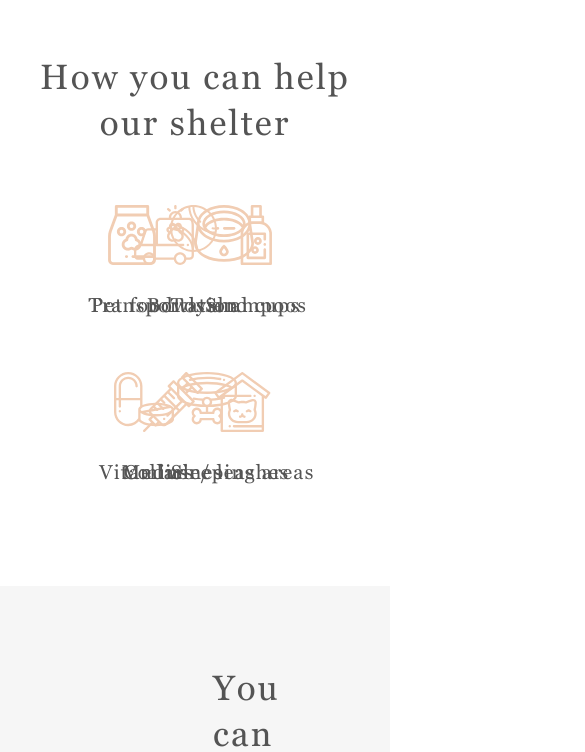
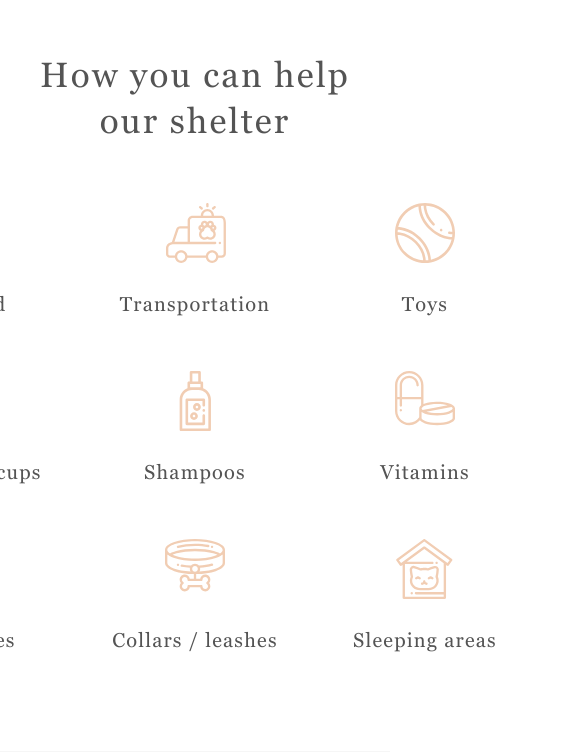
Before and after one commit to oecorango/news-api, a website: page shelter/pages/main/index.html in a window 390 px wide. Shown: the part 4849-5601 px from the top of the page, 585 px wide, since content can reach past the window. Drawn offline with Linux system fonts and the light colour scheme.

Commit message:
feat: add permission 768px for blocks: donation, help, footer, for main page

```diff
--- a/shelter/pages/sass/abstracts/_constants.scss
+++ b/shelter/pages/sass/abstracts/_constants.scss
@@ -11,4 +11,4 @@ $color-dark-m: #B2B2B2;
 
 $content-width: 1280px;
 $tablet-width: 1000px;
-$mobile-width: 660px;
+$mobile-width: 714px;
--- a/shelter/pages/sass/base/_cards.scss
+++ b/shelter/pages/sass/base/_cards.scss
@@ -9,7 +9,6 @@
 	cursor: pointer;
 	&.pets {
 		margin-bottom: 30px;
-
 	}
 	&:hover > button {
 		background: $color-primary-light;
--- a/shelter/pages/sass/base/_carousel.scss
+++ b/shelter/pages/sass/base/_carousel.scss
@@ -22,6 +22,12 @@
 	li {
 		display: inline-block;
 		padding: 0 45px;
+		@include media-tablet {
+			padding: 0 40px 0 0;
+		}
+	}
+	@include media-tablet {
+		padding: 0 10px;
 	}
 }
 
--- a/shelter/pages/sass/components/_donation.scss
+++ b/shelter/pages/sass/components/_donation.scss
@@ -5,14 +5,24 @@
 .donation__wrapper {
 	display: flex;
 	padding: 80px 183px 100px;
-	// flex-flow: column;
+	@include media-tablet {
+		flex-direction: column-reverse;
+		align-items: center;
+		padding: 80px 132px 100px;
+	}
 }
 
 .donation__content {
 	display: flex;
 	flex-direction: column;
-	padding: 0 0 0 30px;
+	padding-left: 30px;
 	width: 42%;
+	@include media-tablet {
+		width: 75.5%;
+		padding-bottom: 60px;
+		padding-top: 1px;
+		padding-left: 0;
+	}
 }
 
 .donation__credit-card {
@@ -62,4 +72,7 @@
 	display: flex;
 	align-items: center;
 	width: 56%;
+	@include media-tablet {
+		width: 100%;
+	}
 }
--- a/shelter/pages/sass/components/_help.scss
+++ b/shelter/pages/sass/components/_help.scss
@@ -2,6 +2,10 @@
 	display: flex;
 	flex-direction: column;
 	padding: 80px 0 42px;
+	@include media-tablet {
+		align-items: center;
+		padding: 78px 0 39px;
+	}
 }
 
 .help__header {
@@ -17,6 +21,12 @@
 	justify-content: space-between;
 	white-space: nowrap;
 	padding: 59px 127px 60px;
+	@include media-tablet {
+		grid-template-columns: repeat(3, 175px);
+		grid-template-rows: repeat(3, 113px);
+		grid-column-gap: 55px;
+		grid-row-gap: 55px;
+	}
 }
 
 .box1,
@@ -36,53 +46,95 @@
 
 .box1,
 .box2,
-.box3,
+.box3 {
+	grid-row: 1/2;
+}
+
 .box4,
 .box5 {
 	grid-row: 1/2;
+	@include media-tablet {
+		grid-row: 2/3;
+	}
 }
 
-.box6,
+.box6 {
+	grid-row: 2/3;
+	@include media-tablet {
+		grid-row: 2/3;
+	}
+}
+
 .box7,
 .box8,
 .box9 {
 	grid-row: 2/3;
+	@include media-tablet {
+		grid-row: 3/4;
+	}
 }
 
 .box1 {
  grid-column: 1/9;
+ @include media-tablet {
+	grid-column: 1/2;
+}
 }
 
 .box2 {
 	grid-column: 21/35;
+	@include media-tablet {
+		grid-column: 2/3;
+	}
  }
 
  .box3 {
 	grid-column: 47/53;
+	@include media-tablet {
+		grid-column: 3/4;
+	}
  }
 
  .box4 {
 	grid-column: 65/79;
+	@include media-tablet {
+		grid-column: 1/2;
+	}
  }
 
  .box5 {
 	grid-column: 91/101;
+	@include media-tablet {
+		grid-column: 2/3;
+	}
  }
 
  .box6 {
 	grid-column: 9/18;
+	@include media-tablet {
+		grid-column: 3/4;
+	}
  }
 
  .box7 {
 	grid-column: 30/39;
+	@include media-tablet {
+		grid-column: 1/2;
+	}
  }
 
  .box8 {
 	grid-column: 52/67;
+	@include media-tablet {
+		grid-column: 2/3;
+	}
  }
 
  .box9 {
 	grid-column: 79/93;
+	@include media-tablet {
+		grid-column: 3/4;
+	}
  }
 
 
--- a/shelter/pages/sass/components/_our-friends.scss
+++ b/shelter/pages/sass/components/_our-friends.scss
@@ -10,6 +10,9 @@
 	&.pets {
 		padding: 82px 39px 101px;
 	}
+	@include media-tablet {
+		padding: 80px 30px 100px;
+	}
 }
 
 .our-friends__header {
@@ -19,7 +22,7 @@
 	text-align: center;
 }
 
-.pets__galery {
+.pets__gallery {
 	display: flex;
 	flex-wrap: wrap;
 	justify-content: space-between;
--- a/shelter/pages/sass/layouts/_footer.scss
+++ b/shelter/pages/sass/layouts/_footer.scss
@@ -8,10 +8,18 @@
 	display: flex;
 	justify-content: space-between;
 	padding: 40px 40px 0;
+	@include media-tablet {
+		flex-wrap: wrap;
+		justify-content: space-around;
+		padding: 15px 47px 0;
+	}
 }
 
 .footer__address {
 	padding-right: 6px;
+	@include media-tablet {
+		padding-right: 0;
+	}
 }
 
 .footer__contacts > h2,
@@ -22,6 +30,9 @@
 .footer__contacts,
 .footer__address {
 	padding-top: 16px;
+	@include media-tablet {
+		width: 45%;
+	}
 }
 
 address > a {
@@ -64,3 +75,9 @@ address > a > p {
 .footer__geo {
 	padding: 32px 0;
 }
+
+.footer__wrapper > div > img {
+	@include media-tablet {
+		padding-top: 65px;
+	}
+}
```
Also changed, not shown: shelter/pages/pets/index.html (+1 -1 lines), shelter/pages/main/style.css, shelter/pages/pets/style.css, 2 other files.
